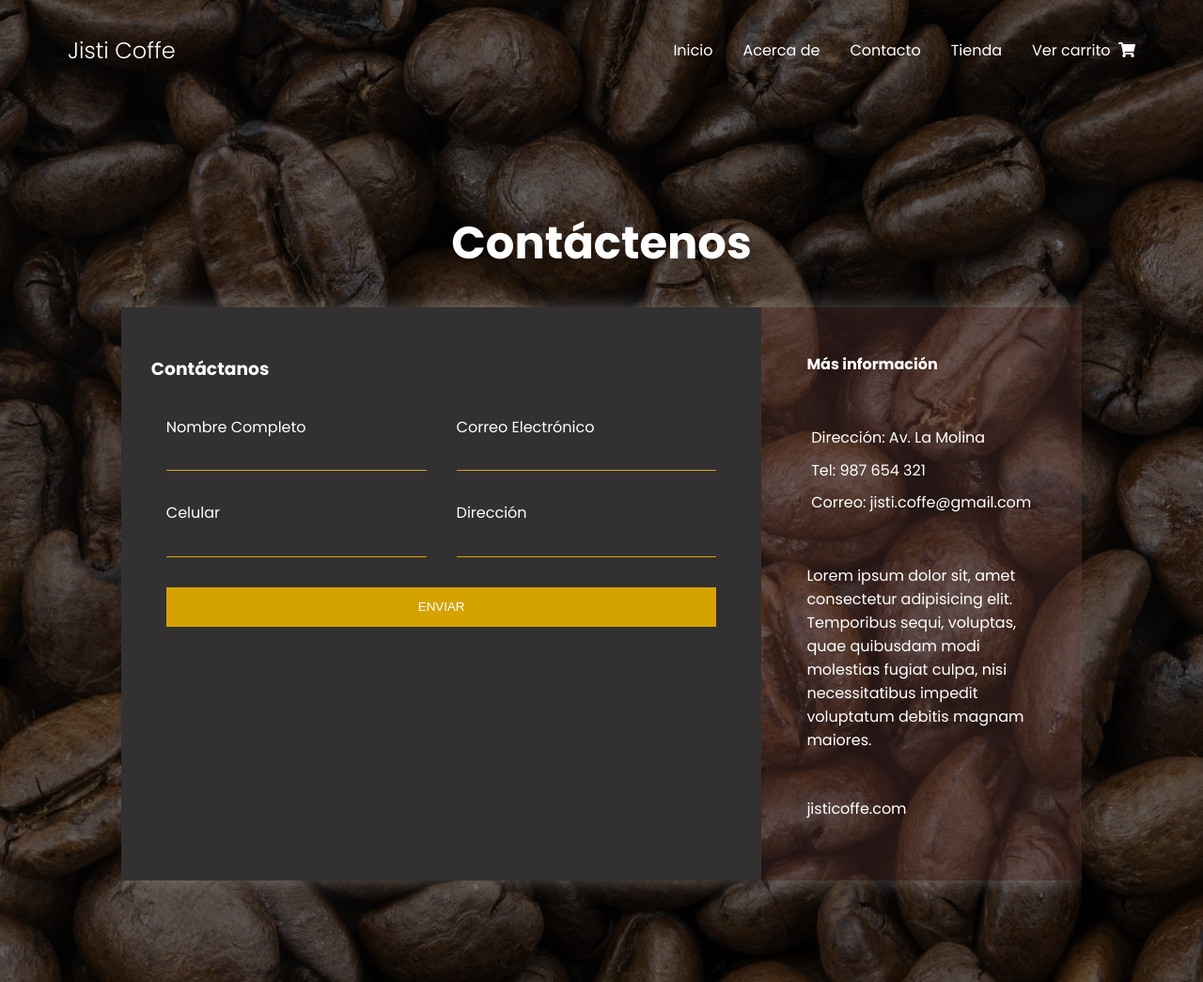
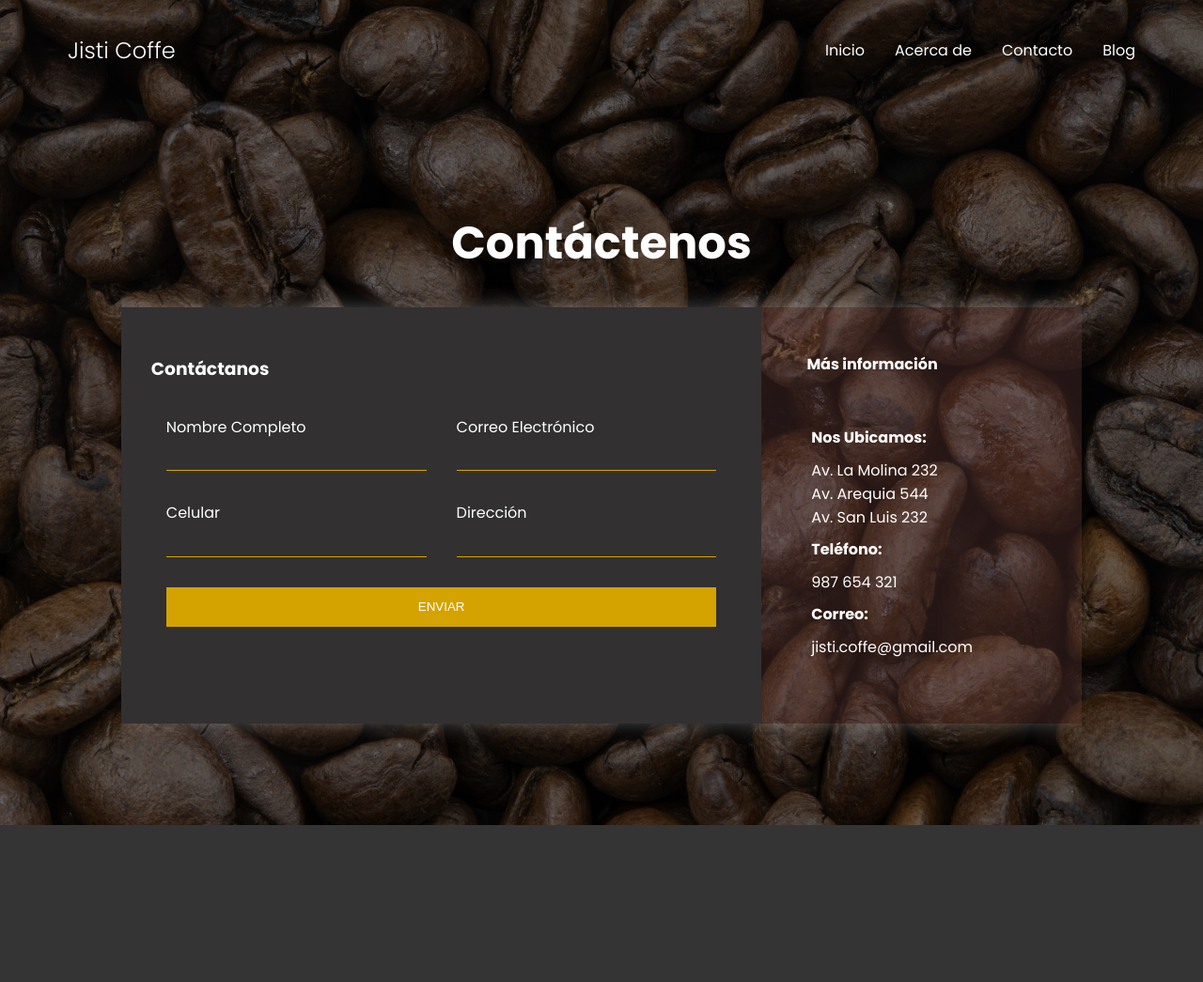
Before and after one commit to magabri3la/coffee-shop, a PHP site: page /contacto.php in a window 1280 px wide. Shown: the whole page at 94% size. After the commit the page ends 878 px from the top, so only its background shows below. Run offline with PHP 8.4, Linux system fonts and the light colour scheme; data that the repository does not hold is empty; some libraries are stand-ins or nearby versions.

Commit message:
actualizacion de contacto, contactenos, y terminar compra

```diff
--- a/contacto.php
+++ b/contacto.php
@@ -11,10 +11,7 @@
     <!--FONTAWESOME CODE-->
     <link rel="stylesheet" href="https://use.fontawesome.com/releases/v5.8.1/css/all.css" crossorigin="anonymous">
     <!--ANIMATE CSS-->
-    <link
-    rel="stylesheet"
-    href="https://cdnjs.cloudflare.com/ajax/libs/animate.css/4.1.1/animate.min.css"
-  />
+    <link rel="stylesheet" href="https://cdnjs.cloudflare.com/ajax/libs/animate.css/4.1.1/animate.min.css" />
 </head>
 
 <body>
@@ -25,28 +22,18 @@
         </div>
         <ul class="nav__link nav__link--menu">
             <li class="nav__items">
-                <a href="home.php" class="nav__links">Inicio</a>
+                <a href="home.html" class="nav__links">Inicio</a>
             </li>
             <li class="nav__items">
-                <a href="nosotros.php" class="nav__links">Acerca de</a>
+                <a href="nosotros.html" class="nav__links">Acerca de</a>
             </li>
             <li class="nav__items">
-                <a href="contacto.php" class="nav__links">Contacto</a>
+                <a href="contacto.html" class="nav__links">Contacto</a>
             </li>
             <li class="nav__items">
-                <a href="tienda.php" class="nav__links">Tienda</a>
+                <a href="#" class="nav__links">Blog</a>
             </li>
-            <li class="nav__items">
-                <a href="ver_carrito.php" class="nav__links">
-                    Ver carrito <?php
-                                    include_once "funciones.php";
-                                    $conteo = count(obtenerIdsDeProductosEnCarrito());
-                                    if ($conteo > 0) {
-                                        printf("(%d)", $conteo);
-                                    }
-                                    ?>&nbsp;<i class="fa fa-shopping-cart"></i>
-                </a>
-            </li>
+
             <img src="./img/close.svg" alt="" class="nav__close">
         </ul>
         <div class="nav__menu">
@@ -59,7 +46,7 @@
         <div class="contact-wrapper">
             <div class="contact-form">
                 <h3>Contáctanos</h3>
-                <form action="">
+                <form action="registrar.php" method="post">
                     <p>
                         <label for="">Nombre Completo</label>
                         <input type="text" name="fullname">
@@ -70,14 +57,14 @@
                     </p>
                     <p>
                         <label for="">Celular</label>
-                        <input type="tel" id="celular" name="phone" pattern="[0-9]{3}-[0-9]{3}-[0-9]{4}" required>
+                        <input type="tel" id="celular" name="phone">
                     </p>
                     <p>
                         <label for="">Dirección</label>
                         <input type="text" name="direccion" id="">
                     </p>
                     <p class="block">
-                        <button type="submit">Enviar</button>
+                        <button type="submit" value="Registrar" name="register">Enviar</button>
                     </p>
 
                 </form>
@@ -85,13 +72,16 @@
             <div class="contact-info">
                 <h4>Más información</h4>
                 <ul>
-                    <li>Dirección: Av. La Molina</li>
-                    <li>Tel: 987 654 321</li>
-                    <li>Correo: jisti.coffe@gmail.com</li>
+                    <li><b>Nos Ubicamos:</b></li>
+                    <li> Av. La Molina 232<br>
+                        Av. Arequia 544<br>
+                        Av. San Luis 232</li>
+                    <li><b>Teléfono:</b></li>
+                    <li> 987 654 321</li>
+                    <li><b>Correo:</b></li>
+                    <li>jisti.coffe@gmail.com</li>
                 </ul>
-                <p>Lorem ipsum dolor sit, amet consectetur adipisicing elit. Temporibus sequi, voluptas, quae quibusdam
-                    modi molestias fugiat culpa, nisi necessitatibus impedit voluptatum debitis magnam maiores.</p>
-                    <p>jisticoffe.com</p>
+
             </div>
         </div>
 
@@ -100,4 +90,5 @@
 </body>
 
 
+
 </html>
```
Also changed, not shown: contactenos.php (added, +33 -0 lines), styles/styles.css (+25 -4 lines), terminar_compra.php (+17 -4 lines), tienda.php (+13 -5 lines).
